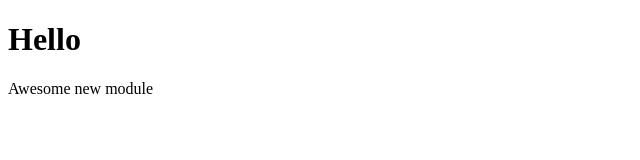
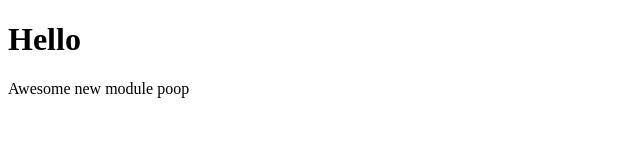
Before and after one commit to JBerliner94/git_tut, a plain HTML site: page index.html in a window 1280 px wide. Shown: the full height of the page, 0-640 px from the left. Drawn offline with Linux system fonts and the light colour scheme.

Commit message:
added a word

```diff
--- a/index.html
+++ b/index.html
@@ -8,6 +8,7 @@
 
 	<div>
 		Awesome new module
+		poop
 	</div>
 </body>
 </html>
```
